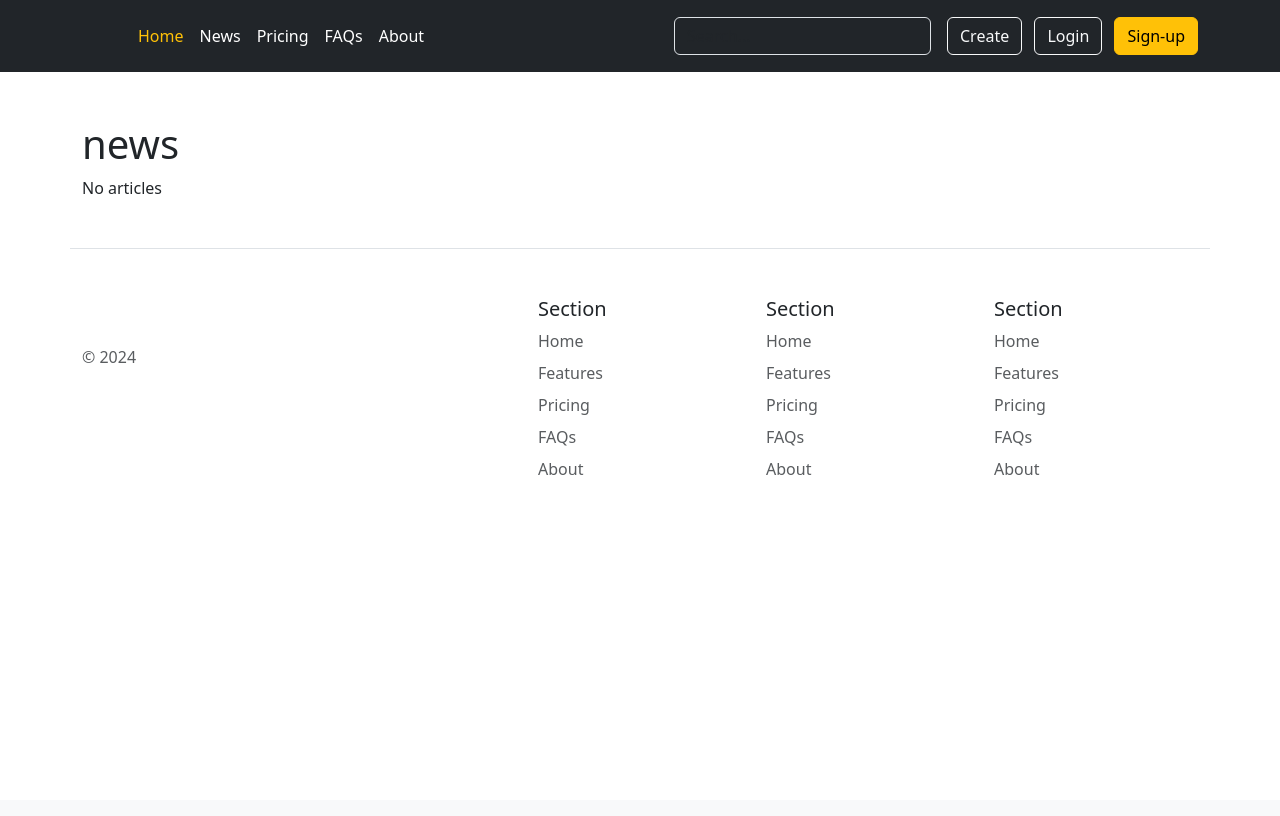
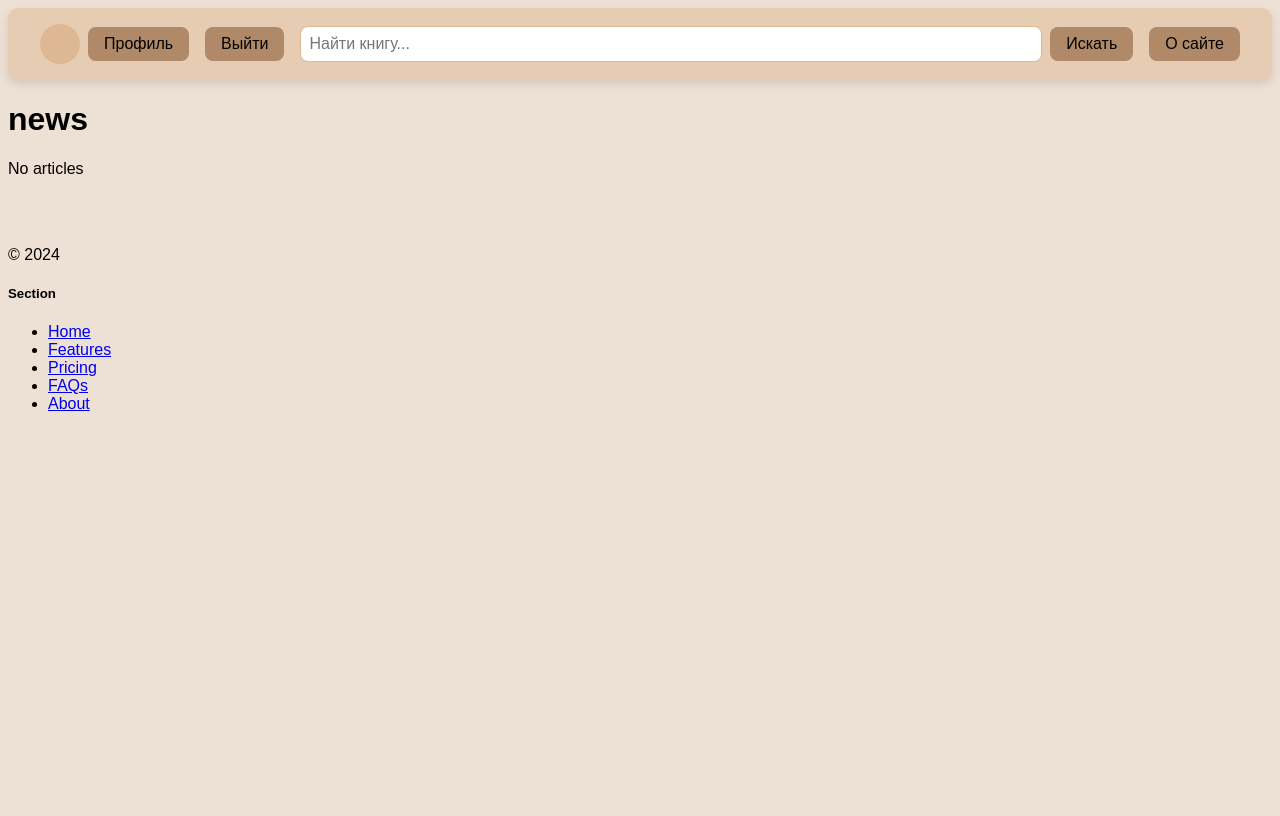
Before and after one commit to ninetynineperSent/libWebSite, a Flask app: template templates/feed.html in a window 1280 px wide. Before the commit the page ends 475 px from the top, so only its background shows below. Run offline with Flask 3, Linux system fonts and the light colour scheme; the template is opened without the code that fills it, so the values that code supplies are empty.

Commit message:
login session commit

```diff
--- a/app.py
+++ b/app.py
@@ -1,12 +1,16 @@
 # Имопртирование библиотек
-from flask import Flask, render_template, url_for, request, redirect, jsonify
+from flask import Flask, render_template, url_for, request, redirect, jsonify, session
 from flask_sqlalchemy import SQLAlchemy
 from datetime import datetime
 from werkzeug.security import generate_password_hash, check_password_hash
+import secrets
 
-
+# Случайный 32-символьный ключ
+SECRET_KEY = secrets.token_hex(16)
+print(SECRET_KEY)
 # Создание веб-приложения
 app = Flask(__name__)
+app.secret_key = SECRET_KEY
 # Настройки для работы сервера и сайта
 app.config["SQLALCHEMY_DATABASE_URI"] = "sqlite:///base.db"
 app.config["SQLALCHEMY_TRACK_MODIFICATIONS"] = False
@@ -36,9 +40,15 @@ class User(db.Model):
 # Создание главной странички
 @app.route("/")
 @app.route("/home")
-def hello():
-    # Подгружаем html страничку
-    return render_template("index.html")
+def home():
+    # Проверяем, авторизован ли пользователь
+    user_name = session.get("user_name")
+
+    if user_name:
+        return render_template("home.html", user_name=user_name)
+    else:
+        # Перенаправляем на страницу входа, если пользователь не авторизован
+        return redirect("/login")
 
 
 # Создание страничку регистрации
@@ -105,86 +115,44 @@ def login():
     return render_template("login.html")
 
 
-# # Вывод всех статей
-# @app.route("/feed")
-# def feed():
-#     # Берем из базы данных статьи и сортируем по дате
-#     articles = Book.query.order_by(Book.id.desc()).all()
-#     return render_template("feed.html", articles=articles)
+@app.post("/login")
+def login_response():
+    try:
+        data = request.get_json()  # Получаем JSON данные
+        email = data.get("email")
+        password = data.get("password")
 
+        # Если данных нет, выводим ошибку в консоль в браузере
+        if not data:
+            return jsonify({"message": "Нет данных"}), 400
 
-# # Офромление полной статьи
-# @app.route("/feed/<int:id>")
-# def feed_detail(id):
-#     article = Article.query.get_or_404(id)
-#     return render_template("feed_detail.html", article=article)
+        existing_user = User.query.filter_by(email=email).first()
 
+        if existing_user:
+            if existing_user.password == password:
+                session["user_id"] = existing_user.id
+                session["user_name"] = existing_user.name
+                session["user_email"] = existing_user.email
 
-# # Удаление статьи
-# @app.route("/feed/<int:id>/delete")
-# def feed_del(id):
-#     article = Article.query.get_or_404(id)
+                return (
+                    jsonify(
+                        {
+                            "message": f"Вы успешно вошли в аккаунт {email}. Добро пожаловать, {existing_user.name}!"
+                        }
+                    ),
+                    200,
+                )
+            else:
+                return jsonify({"message": "Пароли не совпадают!"}), 401
+        else:
+            return (
+                jsonify({"message": f"Пользователя с почтой {email} не существует"}),
+                404,
+            )
 
-#     try:
-#         db.session.delete(article)
-#         db.session.commit()
-#         return redirect("/feed")
+    except Exception as e:
+        return jsonify({"message": f"Ошибка: {str(e)}"}), 500
 
-#     except:
-#         return "Error with delete article :("
-#         # return "Error with delete article :(", {"Refresh": "2; url=/feed/<int:id>/"}
-
-
-# # Изменение статьи для добавления статей в БД
-# @app.route("/feed/<int:id>/update", methods=["POST", "GET"])
-# def feed_update(id):
-#     article = Article.query.get_or_404(id)
-#     # Проверяем запрос
-#     if request.method == "POST":
-#         article.title = request.form["title"]
-#         article.intro = request.form["intro"]
-#         article.text = request.form["text"]
-
-#         try:
-#             # Пытаемся добавить статью в БД
-#             db.session.commit()
-#             # Перенаправляем пользователя на главную страничку
-#             return redirect("/feed")
-#         except:
-#             # Выдаем ошибку если что-то не так
-#             return "error with add article :("
-#     else:
-#         return render_template("feed_update.html", article=article)
-
-
-# # Создание статьи для добавления статей в БД
-# @app.route("/create", methods=["POST", "GET"])
-# def create():
-#     # Проверяем запрос
-#     if request.method == "POST":
-#         title = request.form["title"]
-#         intro = request.form["intro"]
-#         text = request.form["text"]
-
-#         article = Book(title=title, intro=intro, text=text)
-
-#         try:
-#             # Пытаемся добавить статью в БД
-#             db.session.add(article)
-#             db.session.commit()
-#             # Перенаправляем пользователя на главную страничку
-#             return redirect("/feed")
-#         except:
-#             # Выдаем ошибку если что-то не так
-#             return "error with add article :("
-#     else:
-#         # Подгружаем html страничку
-#         return render_template("create.html")
-
-
-# @app.route("/user/<string:name>/")
-# def user(name):
-#     return f"User page name - {name} "
 
 # Загрузка
 if __name__ == "__main__":
--- a/templates/base.html
+++ b/templates/base.html
@@ -4,40 +4,105 @@
 <head>
   <meta charset="UTF-8">
   <meta name="viewport" content="width=device-width, initial-scale=1.0">
-  <link rel="stylesheet" href="https://cdn.jsdelivr.net/npm/bootstrap@5.3.3/dist/css/bootstrap.min.css">
+  <!-- <link rel="stylesheet" href="{{ url_for('static', filename='css/main.css') }}"> -->
   <title>{% block title %}{% endblock %}</title>
 </head>
 
+<style>
+  body {
+    font-family: 'Arial', sans-serif;
+    background: #EDE0D4;
+    justify-content: center;
+    align-items: center;
+    height: 100vh;
+
+  }
+
+  .header {
+    display: flex;
+    justify-content: space-between;
+    align-items: center;
+    background-color: #E6CCB2;
+    padding: 1rem 2rem;
+    box-shadow: 0 4px 10px rgba(0, 0, 0, 0.1);
+    border-radius: 10px;
+    max-width: 1200px;
+  }
+
+  .header-container {
+    display: flex;
+    align-items: center;
+    gap: 1rem;
+    width: 100%;
+  }
+
+  .profile-section {
+    display: flex;
+    align-items: center;
+    gap: 0.5rem;
+  }
+
+  .avatar {
+    width: 40px;
+    height: 40px;
+    background-color: #DDB892;
+    border-radius: 50%;
+  }
+
+  .search-input {
+    min-width: 200px;
+    width: 100%;
+    padding: 0.5rem;
+    border: 1px solid #DDB892;
+    border-radius: 8px;
+    font-size: 16px;
+    box-sizing: border-box;
+  }
+
+  .search-input:focus {
+    border-color: black;
+    outline: none;
+  }
+
+  .header-link {
+    white-space: nowrap;
+    background-color: #B08968;
+    color: black;
+    text-decoration: none;
+    display: inline-block;
+    text-align: center;
+    border-radius: 8px;
+    padding: 0.5rem 1rem;
+    font-size: 16px;
+    cursor: pointer;
+    transition: background-color 0.3s ease;
+  }
+
+  .header-link:hover {
+    background-color: #DDB892;
+  }
+
+  .search-section {
+    display: flex;
+    align-items: center;
+    gap: 0.5rem;
+    flex-grow: 1;
+  }
+</style>
 
 <body>
-  <header class="p-3 text-bg-dark">
-    <div class="container">
-      <div class="d-flex flex-wrap align-items-center justify-content-center justify-content-lg-start">
-        <a href="/" class="d-flex align-items-center mb-2 mb-lg-0 text-white text-decoration-none">
-          <svg class="bi me-2" width="40" height="32" role="img" aria-label="Bootstrap">
-            <use xlink:href="#bootstrap"></use>
-          </svg>
-        </a>
-
-        <ul class="nav col-12 col-lg-auto me-lg-auto mb-2 justify-content-center mb-md-0">
-          <li><a href="/" class="nav-link px-2 text-warning">Home</a></li>
-          <li><a href="/feed" class="nav-link px-2 text-white">News</a></li>
-          <li><a href="#" class="nav-link px-2 text-white">Pricing</a></li>
-          <li><a href="#" class="nav-link px-2 text-white">FAQs</a></li>
-          <li><a href="#" class="nav-link px-2 text-white">About</a></li>
-        </ul>
-
-        <form class="col-12 col-lg-auto mb-3 mb-lg-0 me-lg-3" role="search">
-          <input type="search" class="form-control form-control-dark text-bg-dark" placeholder="Search..."
-            aria-label="Search">
-        </form>
-
-        <div class="text-end">
-          <a class="btn btn-outline-light me-2" href="/create">Create</a>
-          <a class="btn btn-outline-light me-2" href="/login">Login</a>
-          <button type="button" class="btn btn-warning">Sign-up</button>
-        </div>
+  <header class="header">
+    <div class="header-container">
+      <div class="profile-section">
+        <div class="avatar"></div>
+        <a href="/profile" id="profileLink" class="header-link">Профиль</a>
       </div>
+      <a href="/logout" id="logoutLink" class="header-link">Выйти</a>
+      <div class="search-section">
+        <input type="text" id="searchInput" placeholder="Найти книгу..." class="search-input">
+        <a href="#" id="searchLink" class="header-link">Искать</a>
+      </div>
+      <a href=" /about" id="aboutLink" class="header-link">О сайте</a>
     </div>
   </header>
 
@@ -69,30 +134,6 @@
         </ul>
       </div>
 
-      <div class="col mb-3">
-        <h5>Section</h5>
-        <ul class="nav flex-column">
-          <li class="nav-item mb-2"><a href="#" class="nav-link p-0 text-body-secondary">Home</a></li>
-          <li class="nav-item mb-2"><a href="#" class="nav-link p-0 text-body-secondary">Features</a></li>
-          <li class="nav-item mb-2"><a href="#" class="nav-link p-0 text-body-secondary">Pricing</a></li>
-          <li class="nav-item mb-2"><a href="#" class="nav-link p-0 text-body-secondary">FAQs</a></li>
-          <li class="nav-item mb-2"><a href="#" class="nav-link p-0 text-body-secondary">About</a></li>
-        </ul>
-      </div>
-
-      <div class="col mb-3">
-        <h5>Section</h5>
-        <ul class="nav flex-column">
-          <li class="nav-item mb-2"><a href="#" class="nav-link p-0 text-body-secondary">Home</a></li>
-          <li class="nav-item mb-2"><a href="#" class="nav-link p-0 text-body-secondary">Features</a></li>
-          <li class="nav-item mb-2"><a href="#" class="nav-link p-0 text-body-secondary">Pricing</a></li>
-          <li class="nav-item mb-2"><a href="#" class="nav-link p-0 text-body-secondary">FAQs</a></li>
-          <li class="nav-item mb-2"><a href="#" class="nav-link p-0 text-body-secondary">About</a></li>
-        </ul>
-      </div>
-    </footer>
-  </div>
-
 </body>
 
 </html>
--- a/test.py
+++ /dev/null
@@ -1,4 +0,0 @@
-from datetime import datetime
-
-time = datetime.today().strftime("%d/%m/%y %H:%M:%S")
-print(time)
```
Also changed, not shown: templates/home.html (added, +7 -0 lines), templates/index.html (deleted, +0 -7 lines), templates/login.html (+101 -1 lines), templates/register.html (+4 -4 lines), instance/base.db.
